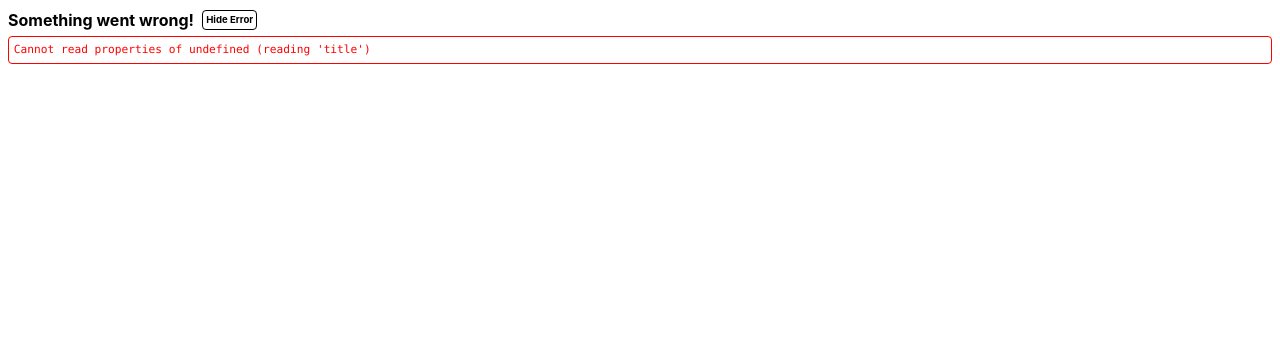
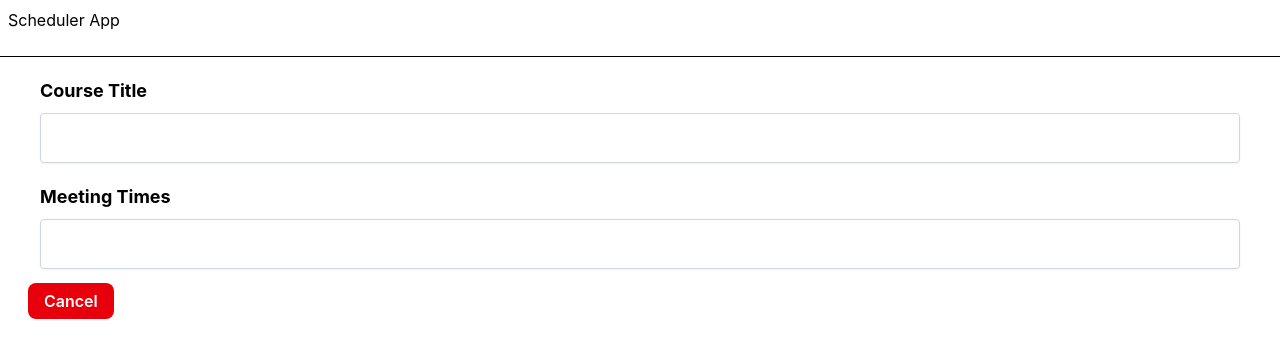
Before and after one commit to 0oOQD/cs394_react_practice, a React (Vite) app: page /form/course in a window 1280 px wide. Shown: the top 358 px of the page. Built offline with nearby package versions, Linux system fonts and the light colour scheme.

Commit message:
add course form (done)

```diff
--- a/src/routes/form/course.tsx
+++ b/src/routes/form/course.tsx
@@ -11,8 +11,8 @@ const RouteComponent = () => {
         <form onSubmit={() => {}}>
             <div className="m-5">
                 <input type="text" name="courseid" value={courseId} className="hidden" />
-                <CourseEditor type="text" name="title" label="Course Title" value={course.title} />
-                <CourseEditor type="text" name="meets" label="Meeting Times" value={course.meets} />
+                <CourseEditor type="text" name="title" label="Course Title" value={course ? course.title : ""} />
+                <CourseEditor type="text" name="meets" label="Meeting Times" value={course ? course.meets : ""} />
             </div>
             <div className="m-3 mb-7">
                 <Link
```
